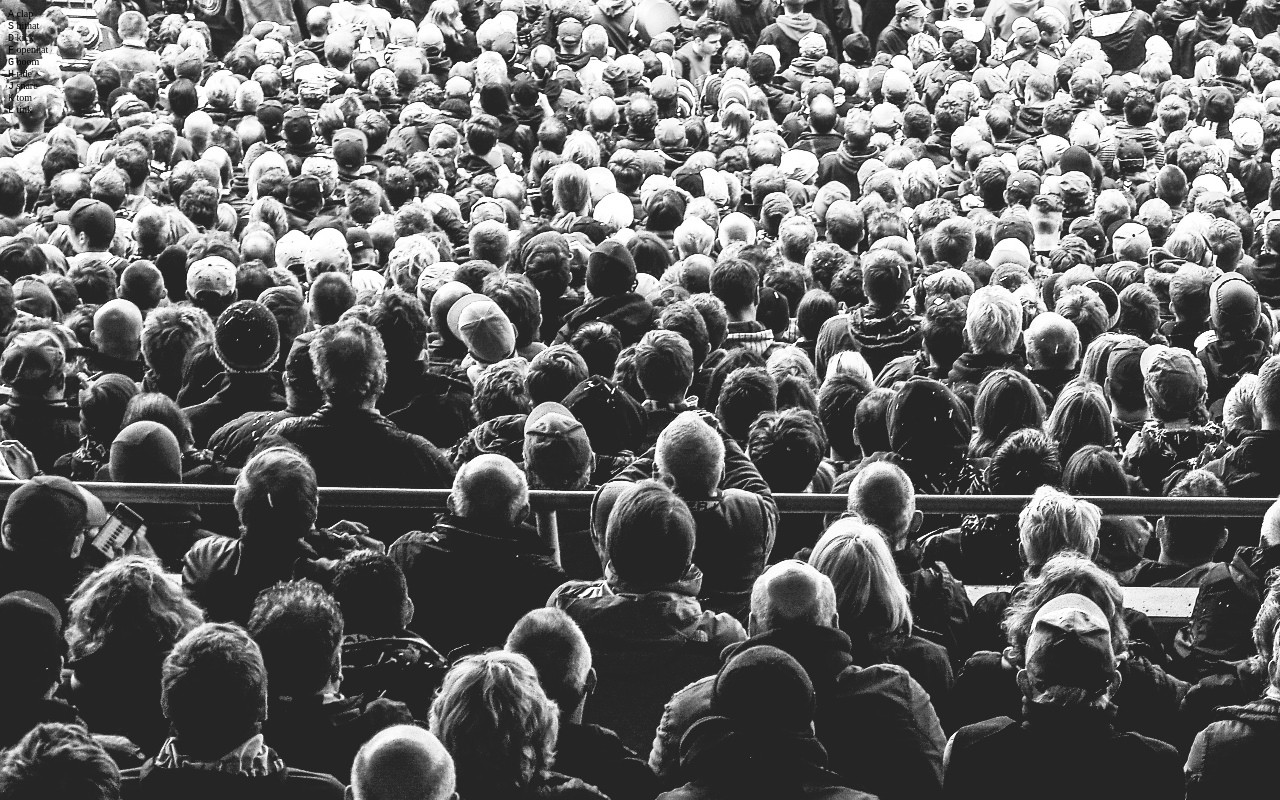
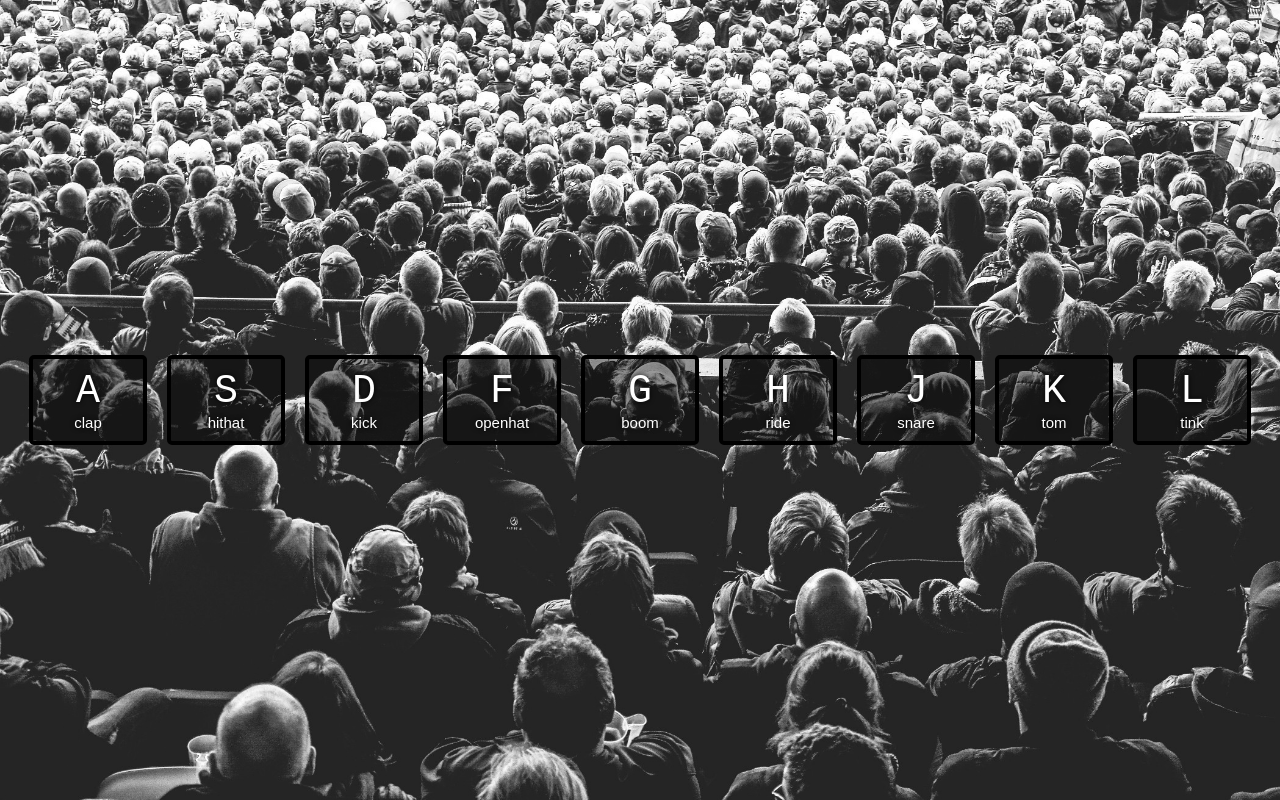
Before and after one commit to Sotodai/JavaScript-Drum-Kit, a plain HTML site: page index.html in a window 1280 px wide. Drawn offline with Linux system fonts and the light colour scheme.

```diff
--- a/index.html
+++ b/index.html
@@ -45,5 +45,7 @@
             <span class="sound">tink</span>
         </div>
     </div>
+
+    <audio src=""></audio>
 </body>
 </html>
--- a/style.css
+++ b/style.css
@@ -1,4 +1,38 @@
-html{
+html {
     font-size: 10px;
     background: url('./background.jpg');
+    background-size: cover;
 }
+
+body, html {
+    margin: 0;
+    padding: 0;
+    font-family: sans-serif;
+}
+
+.keys {
+    display: flex;
+    flex: 1;
+    min-height: 100vh;
+    align-items: center;
+    justify-content: center;
+}
+
+.key{
+    border: .4rem solid black;
+    border-radius: .5rem;
+    margin: 1rem;
+    font-size: 1.5rem;
+    padding: 1rem .5rem;
+    transition: all .07s ease;
+    width: 10rem;
+    text-align: center;
+    color: white;
+    background-color: rgba(0,0,0,0.4);
+    text-shadow: 0 0 .5rem black;
+}
+
+kbd{
+    display: block;
+    font-size: 4rem;
+}
```
Also changed, not shown: 9 other files.
